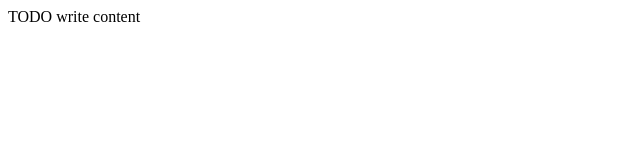
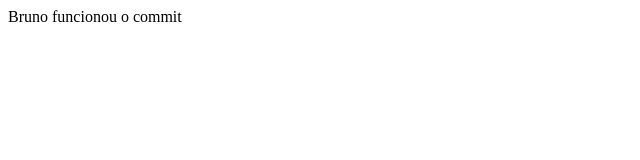
Before and after one commit to CalegariBruno/HBsoftware, a plain HTML site: page WebApplication1/web/index.html in a window 1280 px wide. Shown: the full height of the page, 0-640 px from the left. Drawn offline with Linux system fonts and the light colour scheme.

Commit message:
teste primeiro commit

```diff
--- a/WebApplication1/web/index.html
+++ b/WebApplication1/web/index.html
@@ -10,6 +10,6 @@ Click nbfs://nbhost/SystemFileSystem/Templates/JSP_Servlet/Html.html to edit thi
         <meta name="viewport" content="width=device-width, initial-scale=1.0">
     </head>
     <body>
-        <div>TODO write content</div>
+        <div>Bruno funcionou o commit</div>
     </body>
 </html>
```
Also changed, not shown: 1 other file.
